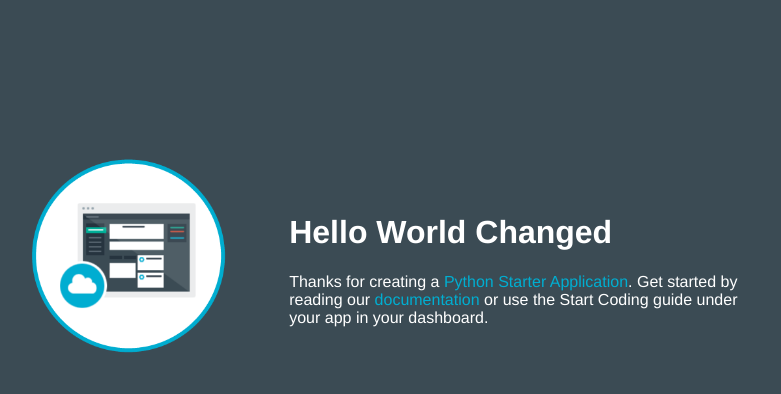
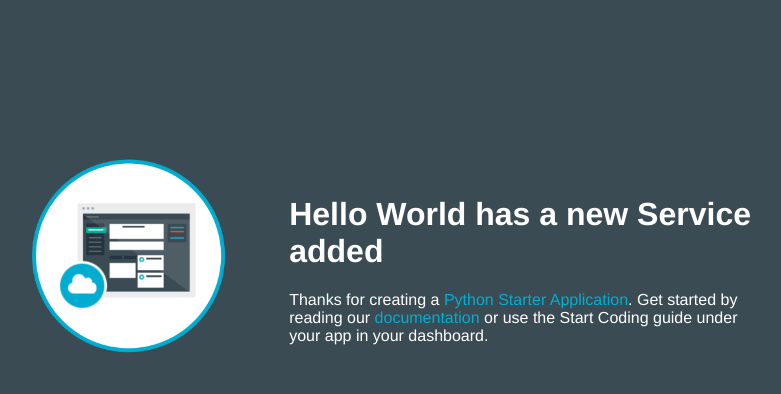
Before and after one commit to sujan121/TestNameApp, a plain HTML site: page static/index.html in a window 1280 px wide. Shown: the whole page, without its empty margins (253-1034 px from the left). Drawn offline with Linux system fonts and the light colour scheme.

Commit message:
Added a service
Added a monitoring service

```diff
--- a/static/index.html
+++ b/static/index.html
@@ -11,7 +11,7 @@
 			<td style='width: 30%;'><img class = 'newappIcon' src='images/newapp-icon.png'>
 			</td>
 			<td>
-				<h1 id = "message">Hello World Changed</h1>
+				<h1 id = "message">Hello World has a new Service added</h1>
 				<p class='description'></p> Thanks for creating a <span class="blue">Python Starter Application</span>. Get started by reading our <a
 				href="https://www.ng.bluemix.net/docs/#starters/python/index.html#python">documentation</a>
 				or use the Start Coding guide under your app in your dashboard.
```
Also changed, not shown: 3 other files.
